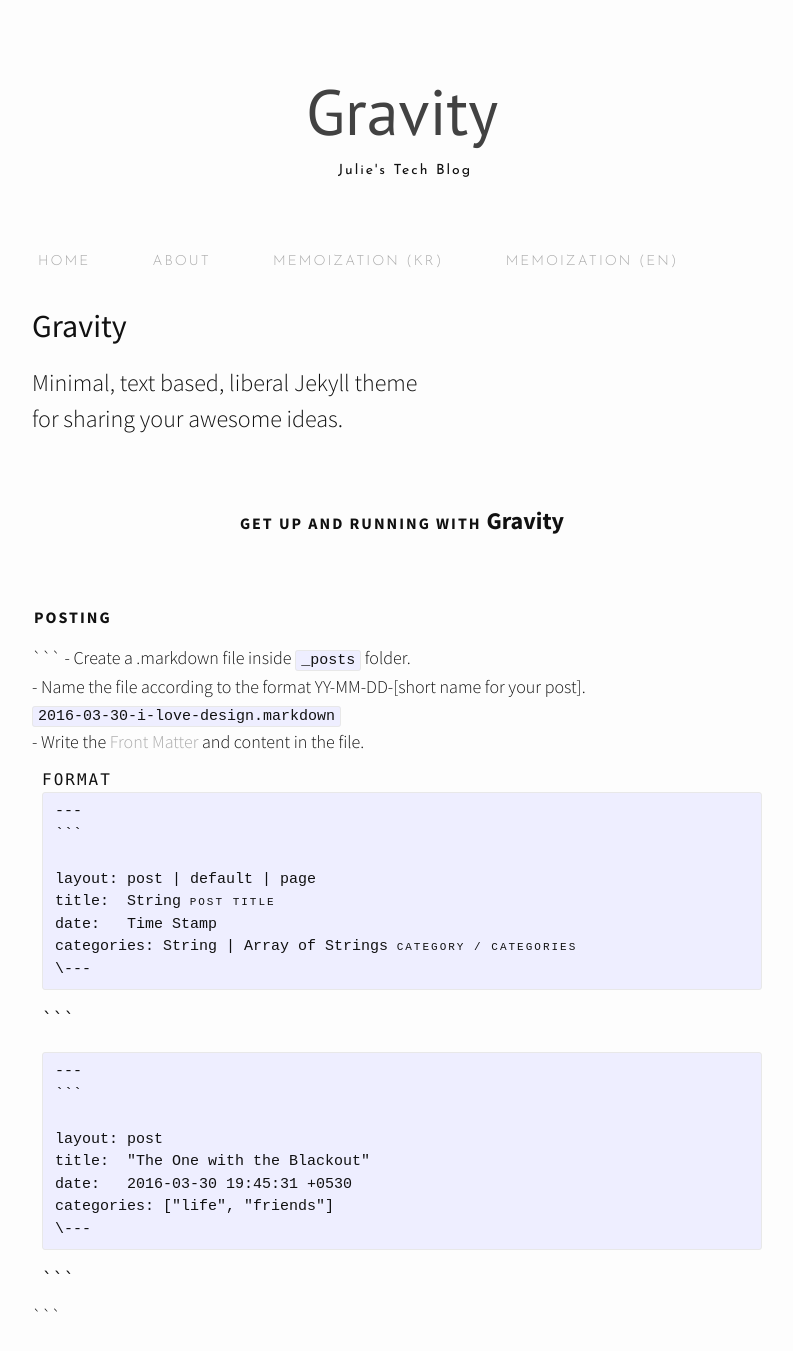
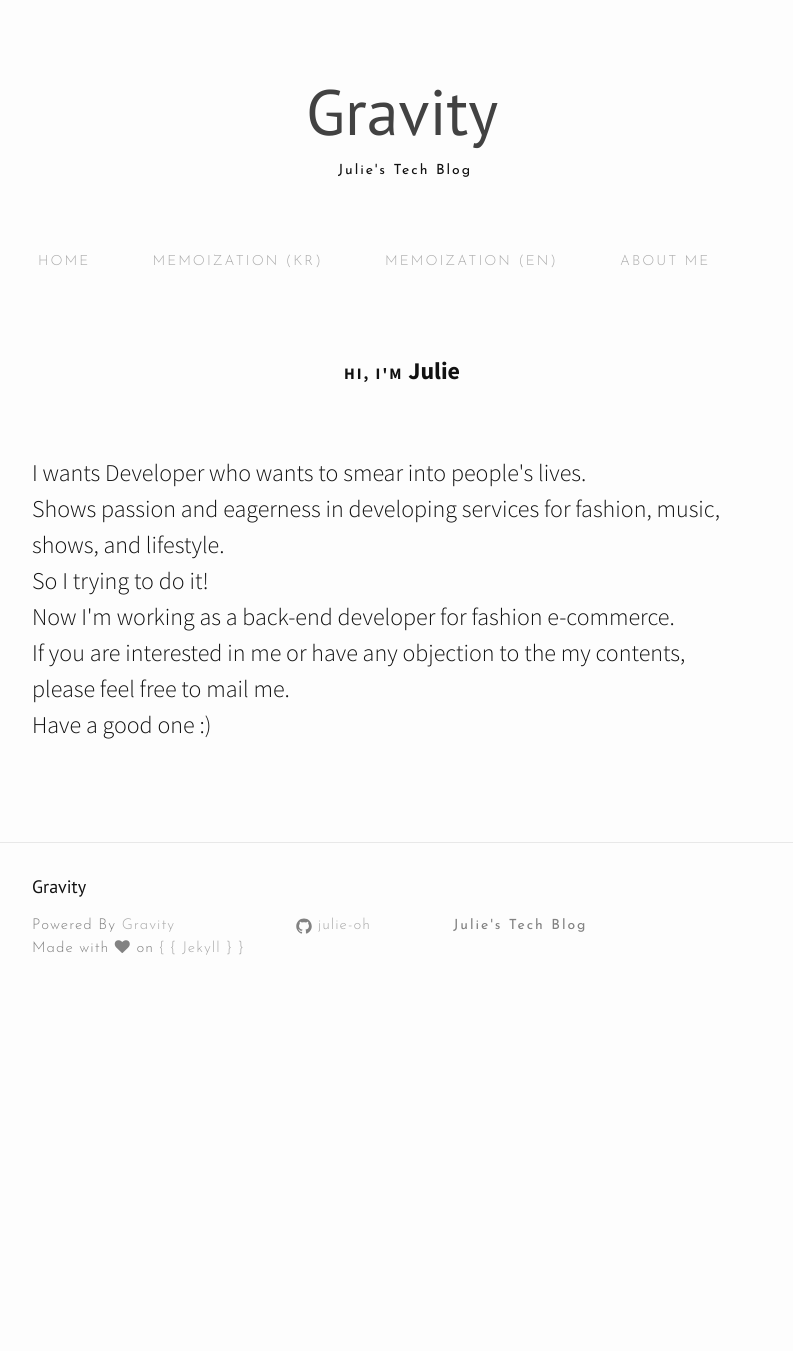
Before and after one commit to julie-oh/julie-oh.github.io, a Jekyll site: the page built from about.md, in a window 1280 px wide and 1400 px high. Shown: the top 1351 px of the window, without its empty margins (238-1031 px from the left). Built offline with Jekyll 4.4.1, drawn with Linux system fonts in a browser that asks for light colours; nearby versions of some CDN libraries; some of the changed text lies outside the part shown.

Commit message:
update introduction contents

````diff
--- a/about.md
+++ b/about.md
@@ -1,147 +1,20 @@
 ---
-title: About
+title: About Me
 layout: page
 permalink: "/about/"
-order: 1
+order: 3
 ---
 
-<h2>Gravity</h2>
-<p>Minimal, text based, liberal Jekyll theme<br>for sharing your awesome ideas.</p>
 <br>
-<center><p ><strong><span class="manual">Get up and running with</span> Gravity</strong></p></center>
+<h2><center><p ><strong><span class="manual">Hi, I'm</span> Julie</strong></p></center></h2>
 <br>
 <div class="manual-post">
   <div class="manual manual-title">
-  <strong>Posting</strong>
+<!--  <strong>Posting</strong>-->
   </div>
-<p>  <div class="manual-content">
+<p>
+<div class="manual-content">
 
-```
-  - Create a .markdown file inside <code class="highlighter-rouge">_posts</code> folder.<br>
-  - Name the file according to the format YY-MM-DD-[short name for your post].<br>  <code>2016-03-30-i-love-design.markdown</code><br>
-  - Write the <a href="jekyll">Front Matter</a> and content in the file.<br>
-  <div class="example">
-    <span class='manual'>FORMAT</span><BR>
-    <pre>---
-```
-
-layout: post | default | page
-title:  String<span class="hint"> Post Title</span>
-date:   Time Stamp
-categories: String | Array of Strings<span class="hint"> Category / Categories </span>
-\---</pre>
-
-```
-  </div>
-  <div class="example">
-
-    <pre>---
-```
-
-layout: post
-title:  "The One with the Blackout"
-date:   2016-03-30 19:45:31 +0530
-categories: ["life", "friends"]
-\---</pre>
-
-```
-  </div>
-```
-
-  </div>
+<p>I wants Developer who wants to smear into people's lives.<br>Shows passion and eagerness in developing services for fashion, music, shows, and lifestyle.<br>So I trying to do it!<br>Now I'm working as a back-end developer for fashion e-commerce.<br>If you are interested in me or have any objection to the my contents, <br>please feel free to mail me.<br>Have a good one :)
 </p>
 </div>
-<br>
-<div class="manual-post">
-  <div class="manual manual-title">
-  <strong>Create Pages</strong>
-  </div>
-<p>  <div class="manual-content">
-
-```
-  - Create a .md file in the root directory.<br>
-  - Name the file with the desired page link name.<br>  <code>about.md</code><br><code>design.md</code><br>
-  - Write the <a href="jekyll">Front Matter</a> and content in the file.
-  <div class="example">
-    <span class='manual'>FORMAT</span><BR>
-    <pre>---
-```
-
-layout: page
-title: String <span class="hint">Title of the webpage</span>
-permalink: / String / <span class="hint">Permalink for the webpage</span>
-tagline: String <span class="hint">Optional Gravity Feature : Tagline for the page</span>
-\---</pre>
-
-```
-  </div>
-  <div class="example">
-
-    <pre>---
-```
-
-layout: page
-title:  "Science"
-permalink:   /science/
-tagline : "Humanity is overrated."
-\---</pre>
-
-```
-  </div>
-```
-
-  </div>
-</p>
-</div>
-<br>
-<div class="manual-post">
-  <div class="manual manual-title">
-  <strong>Create Archives/ Category Pages</strong><br>
-</div><br>
-<div class="archiveIntro">
-  <p>
-    Introducing <strong>Archive Pages</strong>.<br></p>
-  <span class="archive-intro">  You can display a list of all the post corresponding to a particular category on a standalone Page using the <code>'archive'</code> layout.
-</span>
-</div>
-<br>
-
-<p>  <div class="manual-content">
-
-```
-  - Create a .md file in the root directory.<br>
-  - Name the file. Preferred name will be the name of the category<br>  <code>life.md</code><br>
-  - Write the <a href="jekyll">Front Matter</a> and content in the file.
-  <div class="example">
-    <span class='manual'>FORMAT</span><BR>
-<pre>---
-```
-
-layout: archive<span class="hint"> Archive Page Layout</span>
-title: String <span class="hint">Title of the webpage</span>
-permalink: / String / <span class="hint">Permalink for the webpage</span>
-tagline: String <span class="hint"> Tagline for the page</span>
-category : String <span class="hint"> Name of the category of which the page will show posts.</span>
-\---</pre>
-
-```
-  </div>
-  <div class="example">
-
-    <pre>---
-```
-
-layout: archive
-title:  "Design"
-permalink : "Design"
-category: "design"
-tagline: "It's all about perception."
-\---</pre>
-
-```
-</div><br>
-```
-
-  </div>
-</p>
-</div>
````
Also changed, not shown: memoization(en).md (+1 -1 lines), memoization(kr).md (+1 -1 lines).
